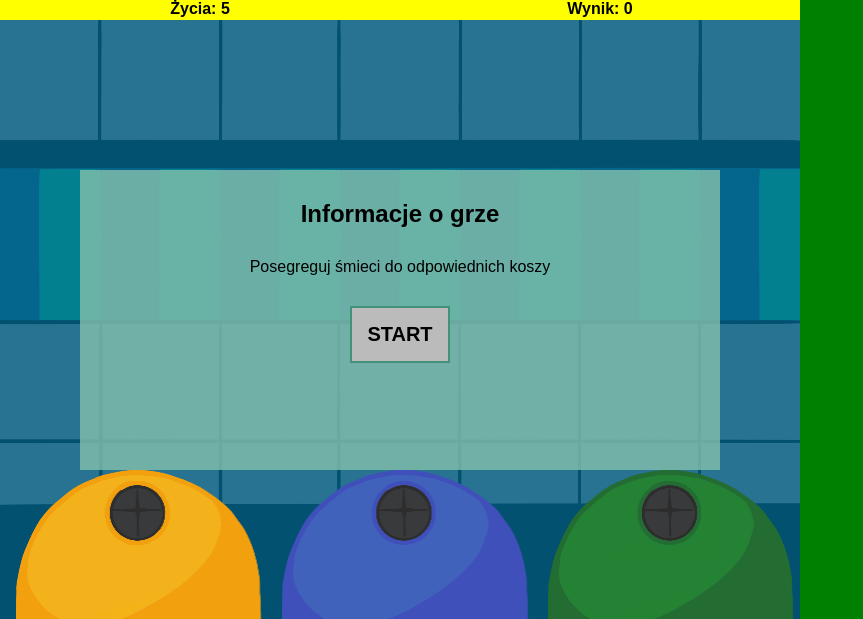
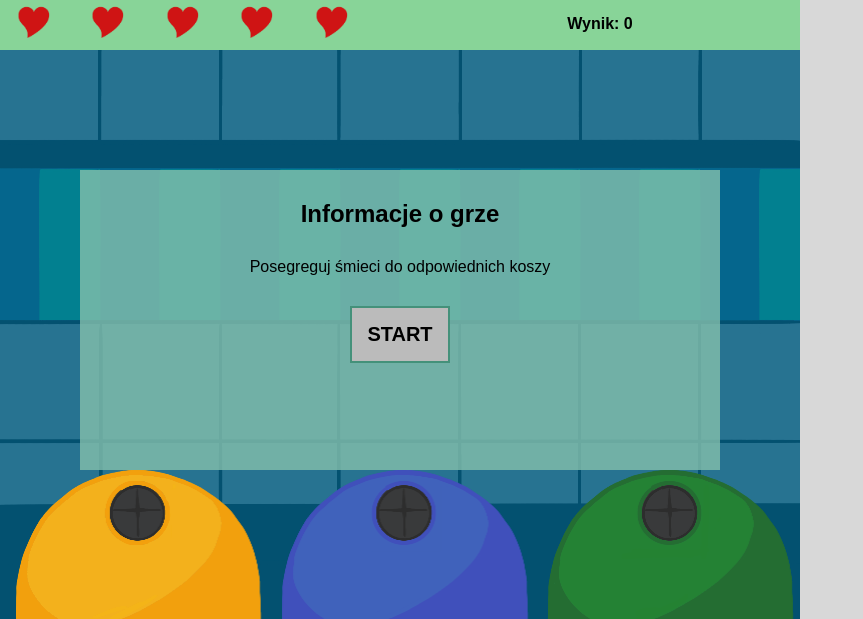
Before and after one commit to Jeremiej19/Apk, a PHP site: page /games/game2/game.html in a window 1280 px wide. Shown: the top 619 px of the page, without its empty margins (0-863 px from the left). Run offline with PHP 8.4, Linux system fonts and the light colour scheme.

Commit message:
game2 complete

```diff
--- a/games/game2/game.css
+++ b/games/game2/game.css
@@ -13,15 +13,15 @@
 
 body
 {
-    background: green;
+    background: #d8d8d8;
 }
 #scoreboard
 {
     position: absolute;
-    background-color: yellow;
+    background-color: #88d498;
     /* background: url( ); */
     width: 800px;
-    height: 20px;
+    height: 50px;
     font-weight: bold;
     z-index: 100;
 }
@@ -29,7 +29,13 @@ body
 {
     width: 50%;
     float: left;
-    text-align: center;
+
+}
+#hearts img
+{
+
+    width: 70px;
+    height: 50px;
 }
 #board
 {
--- a/games/game2/game.html
+++ b/games/game2/game.html
@@ -9,8 +9,15 @@
     <script src="../data.js" ></script>
     <script src="game.js" ></script>
     <div id="scoreboard">
-         <p>Życia:&nbsp;<span id="lives">5</span> </p>
-         <p>Wynik:&nbsp;<span id="score">0</span> </p>
+        <p id="hearts">
+            <img class="heart" src="../data/imgs/heart.png">
+            <img class="heart" src="../data/imgs/heart.png">
+            <img class="heart" src="../data/imgs/heart.png">
+            <img class="heart" src="../data/imgs/heart.png">
+            <img class="heart" src="../data/imgs/heart.png">
+       </p>
+    </p>
+         <p     style="text-align: center; position: relative; top:30%;">Wynik:&nbsp;<span id="score">0</span> </p>
     </div>
     <div id="board">
         <div class="bin" id="1" style="float: left; position: absolute;bottom: 0; background: url('../data/imgs/Gra2_smietnik1.png');">
--- a/games/game2/game.js
+++ b/games/game2/game.js
@@ -14,7 +14,31 @@ var draged_item = null;
 
 
 
+function minus_hp()
+{
+    new sound("../data/sound/wrong.mp3").play();
+    --lives;
+    document.getElementsByClassName("heart")[lives].style.visibility = "hidden";
+}
 
+function koniec()
+{
+    if( lives <= 0 )
+    {
+        clearInterval( spawn );
+
+        $('#board').html(`
+        <div id="info">
+
+            <h2 style="margin-bottom: 60px;position:relative;top: 40px;">Koniec żyć</h2>
+            <button onclick="location.reload(); "> Spróbuj ponownie </button>
+
+        </div>
+        `);
+    }
+
+
+}
 
 function delete_obj( obj )
 {
@@ -72,15 +96,10 @@ function spawn_enemy( )
          {
             delete_obj(this);
 
-            $("#lives").html(--lives);
+            minus_hp();
 
             ///koniec gry
-            if( lives == 0 )
-            {
-                clearInterval( spawn );
-
-                $('#board').html('<p onclick="window.location.reload(true);"> Koniec gry </p>');
-            }
+            koniec();
 
          }
 
@@ -120,13 +139,9 @@ function game_start()
             else
             {
                 new sound("../data/sound/wrong.mp3").play();
-                $("#lives").html(--lives);
-                if( lives == 0 )
-                {
-                clearInterval( spawn );
+                minus_hp();
+                koniec();
 
-                $('#board').html('<p id="end" onclick="window.location.reload(true);"> Koniec gry </p>');
-                }
             }
         });
     }
@@ -146,7 +161,6 @@ $(document).ready(function(){
 
         <h2>Informacje o grze</h2>
         <p>Posegreguj śmieci do odpowiednich koszy</p>
-        <!--<p>Uważaj jednak aby nie złapać zwierząt!</p>-->
         <button onclick="game_start();   $('#info').css('display','none');   "> START </button>
 
     </div>
```
